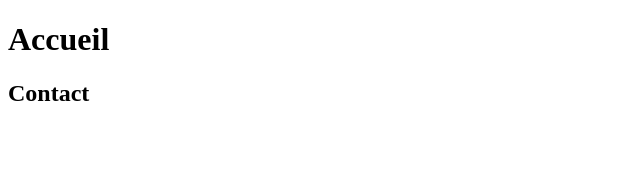
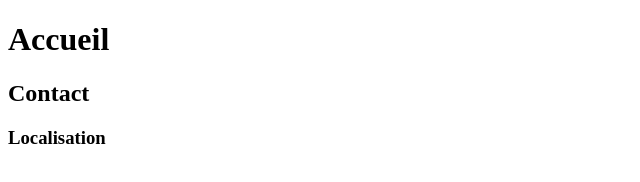
Before and after one commit to asashi28/monProjet, a plain HTML site: page index.html in a window 1280 px wide. Shown: the whole page, without its empty margins (0-640 px from the left). Drawn offline with Linux system fonts and the light colour scheme.

Commit message:
Localisation

```diff
--- a/index.html
+++ b/index.html
@@ -10,5 +10,6 @@
         Accueil
     </h1>
     <h2> Contact</h2>
+    <h3>Localisation</h3>
 </body>
 </html>
```
